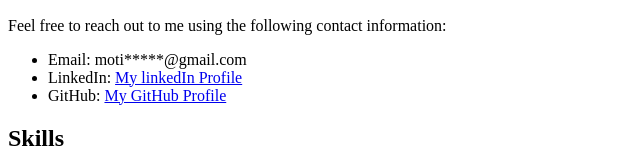
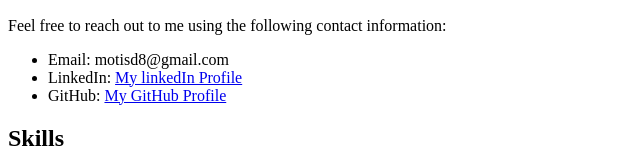
Before and after one commit to motisaa/portfolio, a plain HTML site: page index.html in a window 1280 px wide. Shown: the part 301-469 px from the top of the page, 0-640 px from the left. Drawn offline with Linux system fonts and the light colour scheme.

Commit message:
adding my email

```diff
--- a/index.html
+++ b/index.html
@@ -38,7 +38,7 @@
             <h2>Contact Me</h2>
             <p>Feel free to reach out to me using the following contact information:</p>
             <ul>
-                <li>Email: moti*****@gmail.com</li>
+                <li>Email: motisd8@gmail.com</li>
                 <li>LinkedIn: <a href="https://www.linkedin.com/in/motahare-saidi/">My linkedIn Profile</a></li>
                 <li>GitHub: <a href="https://github.com/motisaa">My GitHub Profile</a></li>
             </ul>
```
